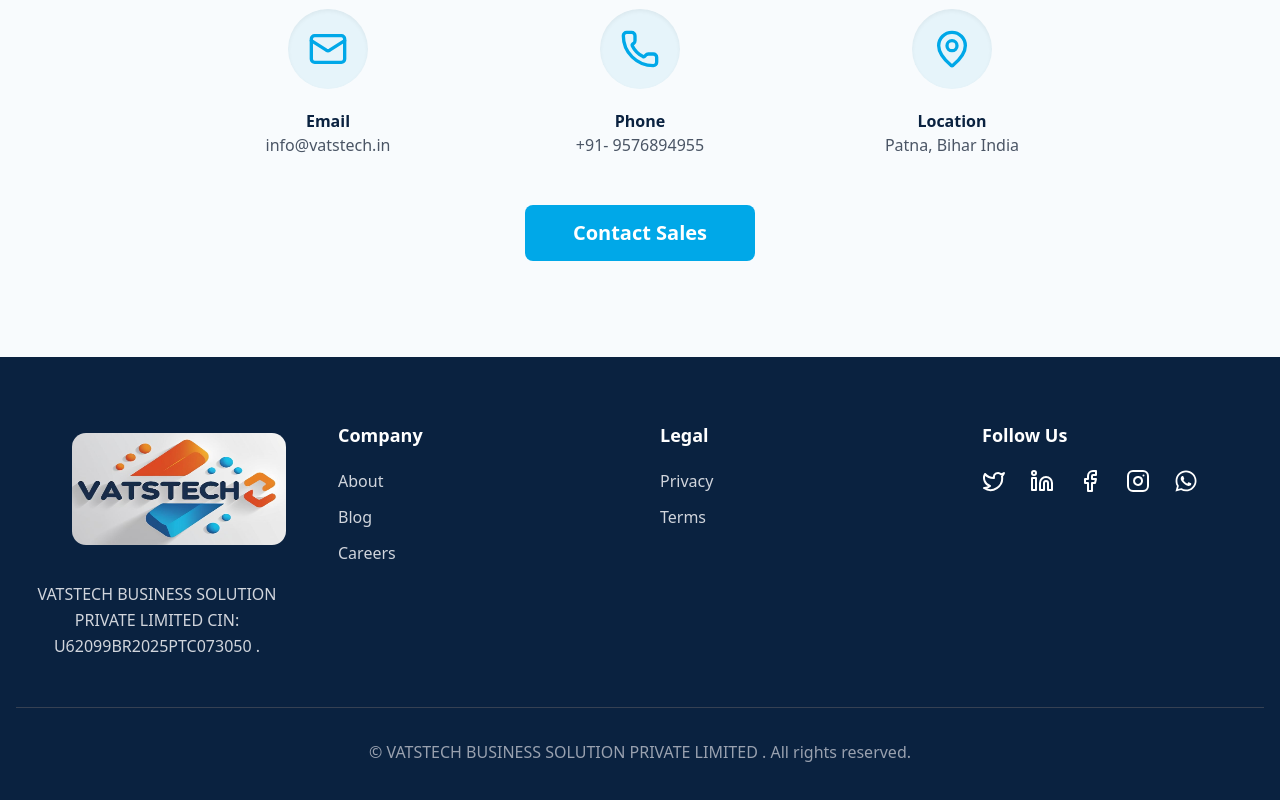
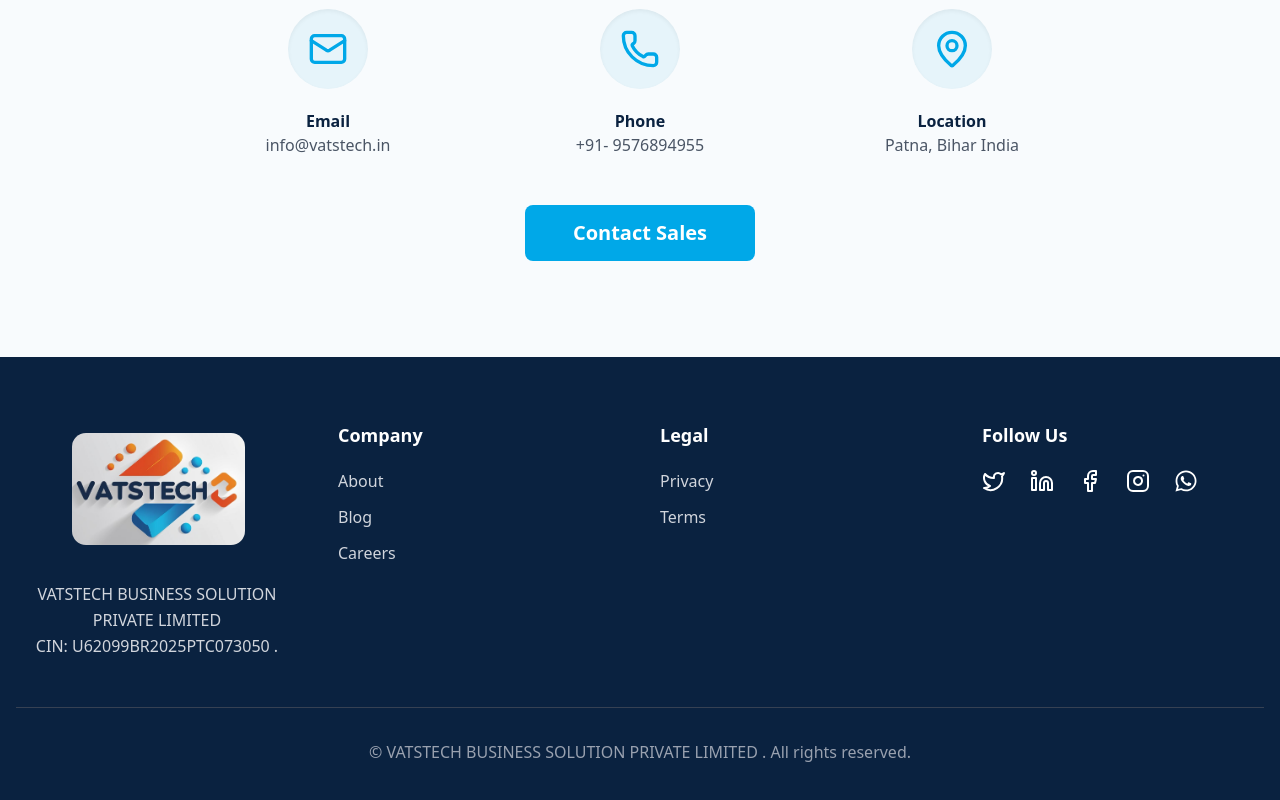
Before and after one commit to Harshpandeyiitian04/Vatstech, a Next.js app: page / in a window 1280 px wide. Shown: the part 5097-5897 px from the top of the page. Built offline with nearby package versions, Linux system fonts and the light colour scheme.

Commit message:
changes in cin number

```diff
--- a/components/footer.tsx
+++ b/components/footer.tsx
@@ -11,12 +11,17 @@ export function Footer() {
                     <div className="grid md:grid-cols-4 gap-10">
                         <div>
                             <div className="flex items-center space-x-3 mb-6">
-                                <img src="/2.png" alt="" srcSet="" className="h-28 w-56 rounded-xl m-3 ml-14"/>
+                                <img src="/2.png" alt="" srcSet="" className="h-28 w-56 rounded-xl m-3 ml-14 mr-14" />
                                 {/* <span className="text-2xl font-bold">Vatstech</span> */}
                             </div>
-                            <p className="text-gray-300 leading-relaxed text-center">
-                                VATSTECH BUSINESS SOLUTION PRIVATE LIMITED  CIN: U62099BR2025PTC073050 .
-                            </p>
+                            <div className="text-gray-300 leading-relaxed text-center">
+                                <div>
+                                    VATSTECH BUSINESS SOLUTION PRIVATE LIMITED
+                                </div>
+                                <div>
+                                    CIN: U62099BR2025PTC073050 .
+                                </div>
+                            </div>
                         </div>
                         <div>
                             <h4 className="font-semibold mb-5 text-lg">Company</h4>
```
Also changed, not shown: public/VATSTECH Logo with Tech Element Icon (2).png (added), 1 other file (tests, documents, lock files or other folders).
